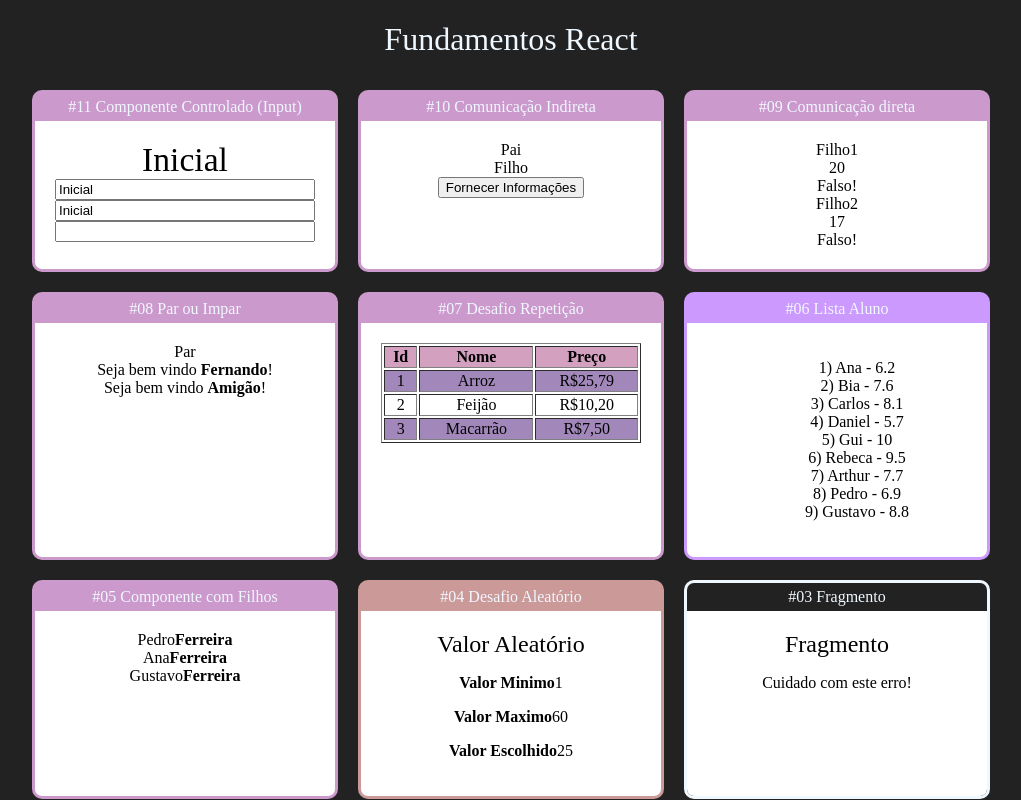
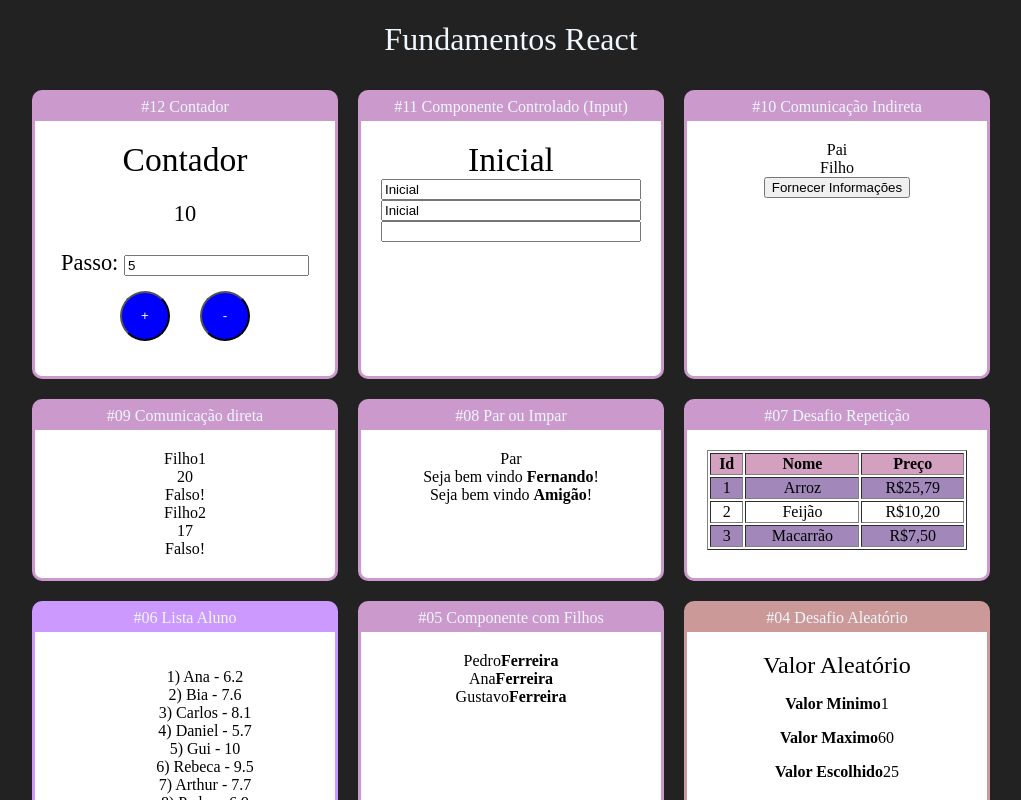
Before and after one commit to fernandoap46/ProjetoReactRedux, a React (Create React App) app in the folder fundamentos-react/: page / in a window 1280 px wide. Shown: the top 800 px of the page, without its empty margins (129-1150 px from the left). Built offline with nearby package versions, Linux system fonts and the light colour scheme.

Commit message:
Componente baseado em classe

```diff
--- a/fundamentos-react/src/App.jsx
+++ b/fundamentos-react/src/App.jsx
@@ -1,6 +1,7 @@
 import './App.css'
 import React from "react";
 
+import Contador from './components/contador/Contador';
 import Input from './components/formulario/Input';
 import IndiretaPai from './components/comunicacao/IndiretaPai';
 import Diretapai from './components/comunicacao/Diretapai';
@@ -23,6 +24,9 @@
         <div className="App">
             <h1>Fundamentos React</h1>
             <div className="Cards">
+                <Card titulo="#12 Contador" color="#CC99CC">
+                    <Contador numeroInicial={10}></Contador>
+                </Card>
 
                 <Card titulo="#11 Componente Controlado (Input)" color="#CC99CC">
                     <Input></Input>
--- /dev/null
+++ b/fundamentos-react/src/components/contador/Contador.css
@@ -0,0 +1,12 @@
+.Contador{
+    font-size: 1.4rem;
+}
+
+.Contador button{
+    margin: 15px;
+    height: 50px;
+    width: 50px;
+    border-radius: 50%;
+    background-color: blue;
+    color: aliceblue;
+}
--- /dev/null
+++ b/fundamentos-react/src/components/contador/Contador.jsx
@@ -0,0 +1,53 @@
+import './Contador.css'
+import React from "react";
+
+class Contador extends React.Component{
+
+    state={
+        numero: this.props.numeroInicial || 0,
+        passo: this.props.passoInicial || 5,
+    };
+
+    // constructor(props){
+    //     super(props)
+    //     this.inc=this.inc.bind(this)
+    // }
+
+    inc=()=>{
+        this.setState({
+            numero: this.state.numero + this.state.passo,
+        });
+    }
+
+    dec=()=>{
+        this.setState({
+            numero: this.state.numero - this.state.passo
+        });
+    }
+
+    setPasso = (e) => {
+        this.setState({
+            passo: +e.target.value,
+        });
+    }
+
+    render(){
+        return(
+            <div className='Contador'>
+                <h2>Contador</h2>
+                {/* this. aponta par estância atual, o acesso será atraves do props,
+                 ou seja as propriedades desta stância é numeroInicial*/}
+                <p>{this.state.numero}</p>
+                <div>
+                    <label htmlFor="passoInput">Passo: </label>
+                    <input id="passoInput" type="number" value={this.state.passo} onChange={this.setPasso}></input>
+                </div>
+                <button onClick={this.inc}>+</button>
+                <button onClick={this.dec}>-</button>
+            </div>
+        );
+    }
+
+}
+
+export default Contador
```
